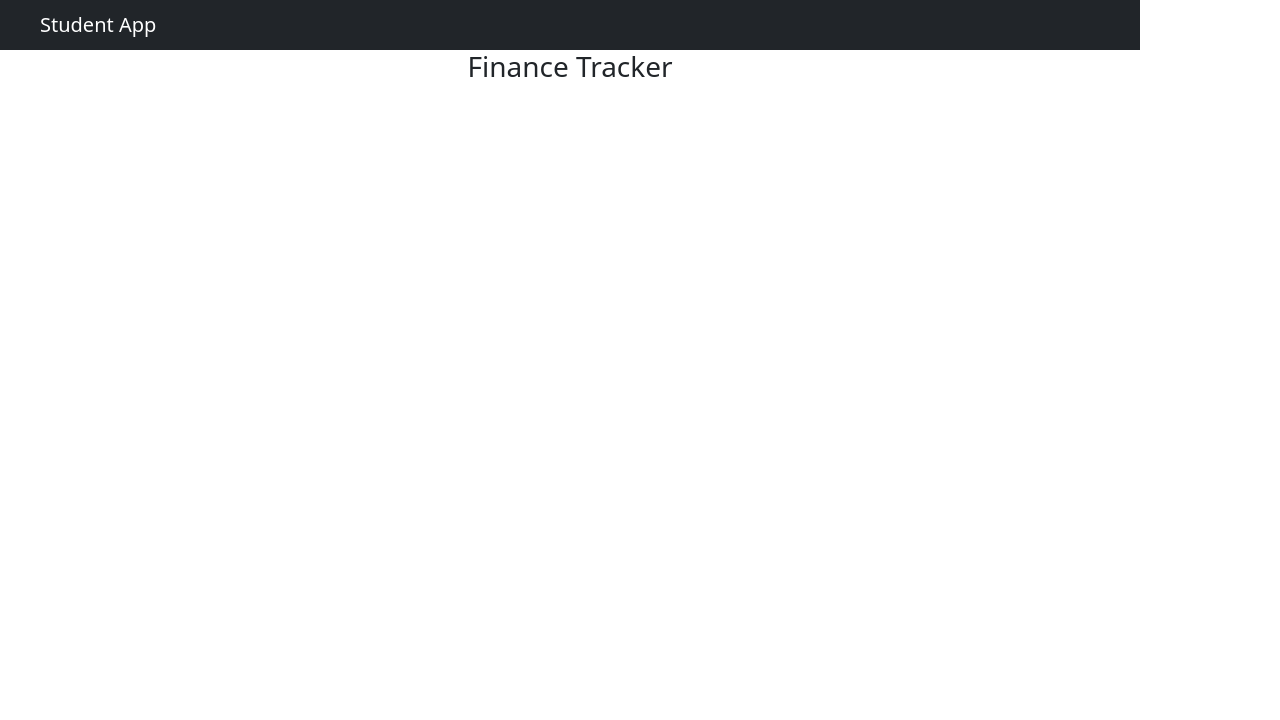
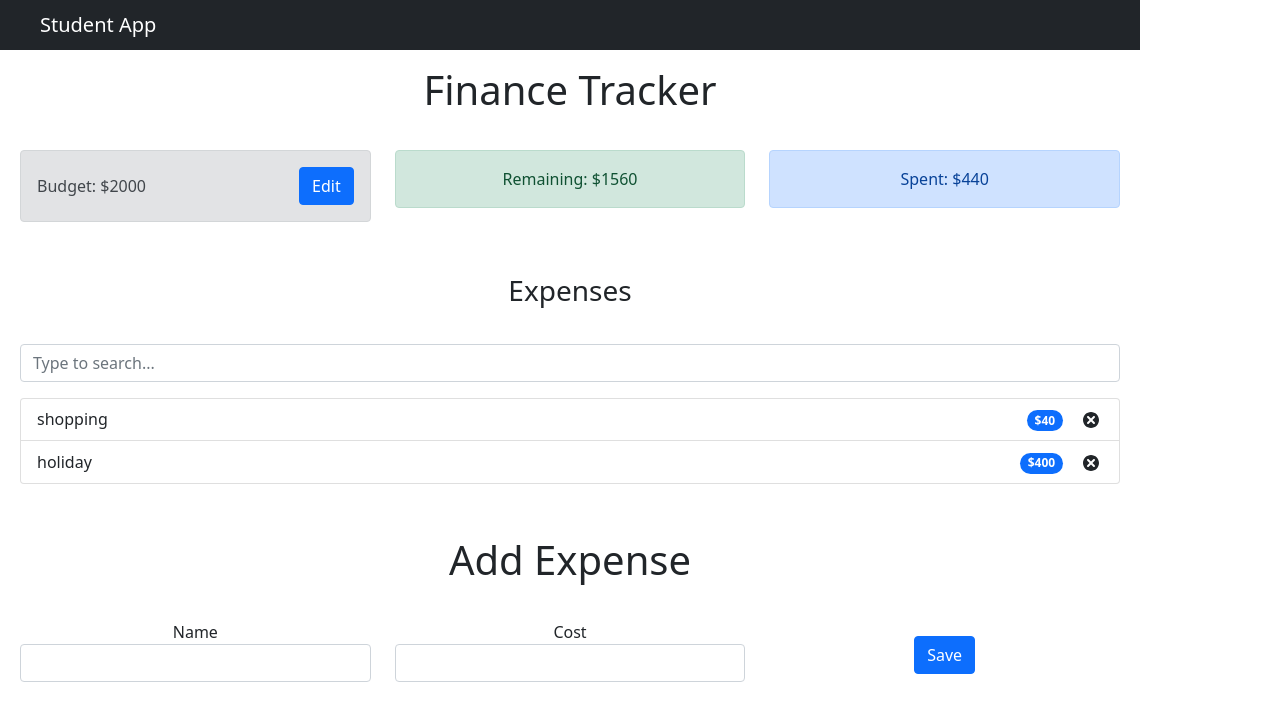
Before and after one commit to kshitijgaur02/HTF-student-app, a React (Create React App) app in the folder student-app/: page /FinanceTracker in a window 1280 px wide. Shown: the top 720 px of the page. Built offline with nearby package versions, Linux system fonts and the light colour scheme.

Commit message:
added finance tracker

```diff
--- a/student-app/package.json
+++ b/student-app/package.json
@@ -10,6 +10,7 @@
     "react": "^17.0.2",
     "react-bootstrap": "^2.0.0",
     "react-dom": "^17.0.2",
+    "react-icons": "^4.3.1",
     "react-router-dom": "^5.3.0",
     "react-scripts": "4.0.3",
     "web-vitals": "^1.1.2"
--- a/student-app/src/App.js
+++ b/student-app/src/App.js
@@ -10,6 +10,7 @@ import FinanceTracker from './component/FinanceTracker';
 import TaskTracker from './component/TaskTracker';
 import Schedule from './component/Schedule';
 import Welcome from './component/Welcome';
+
 
 function App() {
   return (
--- /dev/null
+++ b/student-app/src/component/AddExpenseForm.js
@@ -0,0 +1,59 @@
+import React, { useContext, useState } from "react";
+import { AppContext } from "../context/AppContext";
+import { v4 as uuidv4} from "uuid";
+
+const AddExpenseForm = () => {
+    const {dispatch} = useContext(AppContext)
+
+    const [name,setName] = useState('');
+    const [cost,setCost] = useState('');
+
+    const onSubmit = (event) => {
+        event.preventDefault();
+
+        const expense = {
+            id: uuidv4(),
+            name: name,
+            cost: parseInt(cost),
+        }
+
+        dispatch({
+            type: 'ADD_EXPENSE',
+            payload: expense,
+        })
+    };
+
+    return(
+        <form action="" onSubmit={onSubmit}>
+            <div className="row">
+                <div className='col-sm'>
+                    <label for="name">Name</label>
+                    <input
+                        required='required'
+                        type="text"
+                        className='form-control'
+                        id="name"
+                        value={name}
+                        onChange={(event) => setName(event.target.value)}
+                    />
+                </div>
+                <div className='col-sm'>
+                    <label for="cost">Cost</label>
+                    <input
+                        required='required'
+                        type="text"
+                        className='form-control'
+                        id='cost'
+                        value={cost}
+                        onChange={(event) => setCost(event.target.value)}
+                    />
+                </div>
+                <div className='col-sm mt-3'>
+                    <button type='submit' className='btn btn-primary '>Save</button>
+                </div>
+            </div>
+        </form>
+    )
+}
+
+export default AddExpenseForm;
--- /dev/null
+++ b/student-app/src/component/Budget.js
@@ -0,0 +1,34 @@
+import React, { useState, useContext } from 'react';
+import ViewBudget from './ViewBudget';
+import EditBudget from './EditBudget';
+import { AppContext } from '../context/AppContext';
+
+const Budget = () => {
+	const { budget, dispatch } = useContext(AppContext);
+	const [isEditing, setIsEditing] = useState(false);
+
+	const handleEditClick = () => {
+		setIsEditing(true);
+	};
+
+	const handleSaveClick = (value) => {
+		dispatch({
+			type: 'SET_BUDGET',
+			payload: value,
+		});
+		setIsEditing(false);
+	};
+
+	return (
+		<div class='alert alert-secondary p-3 d-flex align-items-center justify-content-between'>
+			{isEditing ? (
+				<EditBudget handleSaveClick={handleSaveClick} budget={budget} />
+			) : (
+				// For part 1 render component inline rather than create a seperate one
+				<ViewBudget handleEditClick={handleEditClick} budget={budget} />
+			)}
+		</div>
+	);
+};
+
+export default Budget;
--- /dev/null
+++ b/student-app/src/component/EditBudget.js
@@ -0,0 +1,26 @@
+import React, { useState } from 'react';
+
+const EditBudget = (props) => {
+	const [value, setValue] = useState(props.budget);
+	return (
+		<>
+			<input
+				required='required'
+				type='number'
+				class='form-control mr-3'
+				id='name'
+				value={value}
+				onChange={(event) => setValue(event.target.value)}
+			/>
+			<button
+				type='button'
+				class='btn btn-primary'
+				onClick={() => props.handleSaveClick(value)}
+			>
+				Save
+			</button>
+		</>
+	);
+};
+
+export default EditBudget;
--- /dev/null
+++ b/student-app/src/component/ExpenseItem.js
@@ -0,0 +1,30 @@
+import React from "react";
+import {TiDelete} from 'react-icons/ti';
+import {Badge} from 'react-bootstrap';
+import { useContext } from "react";
+import { AppContext } from "../context/AppContext";
+
+const ExpenseItem = (props) =>{
+    const { dispatch } = useContext(AppContext);
+
+    const handleDeleteExpense = () => {
+        dispatch ({
+            type: 'DELETE_EXPENSE' ,
+            payload: props.id,
+        })
+    }
+
+    return(
+        <li className='list-group-item d-flex justify-content-between align-items-center'>
+            {props.name}
+            <div>
+                <span className='me-3'>
+                    <Badge pill bg="primary">${props.cost}</Badge>
+                </span>
+                <TiDelete size='1.5em' onClick={handleDeleteExpense}></TiDelete>
+            </div>
+        </li>
+    );
+};
+
+export default ExpenseItem;
--- /dev/null
+++ b/student-app/src/component/ExpenseList.js
@@ -0,0 +1,42 @@
+import React, { useContext, useState, useEffect } from 'react';
+import ExpenseItem from './ExpenseItem';
+import { AppContext } from '../context/AppContext';
+
+const ExpenseList = () => {
+	const { expenses } = useContext(AppContext);
+
+	const [filteredExpenses, setfilteredExpenses] = useState(expenses || []);
+
+	useEffect(() => {
+		setfilteredExpenses(expenses);
+	}, [expenses]);
+
+	const handleChange = (event) => {
+		const searchResults = expenses.filter((filteredExpense) =>
+			filteredExpense.name.toLowerCase().includes(event.target.value)
+		);
+		setfilteredExpenses(searchResults);
+	};
+
+	return (
+		<>
+			<input
+				type='text'
+				class='form-control mb-2 mr-sm-2'
+				placeholder='Type to search...'
+				onChange={handleChange}
+			/>
+			<ul class='list-group mt-3 mb-3'>
+				{filteredExpenses.map((expense) => (
+					<ExpenseItem
+						id={expense.id}
+						name={expense.name}
+						cost={expense.cost}
+					/>
+				))}
+			</ul>
+		</>
+	);
+};
+
+export default ExpenseList;
--- /dev/null
+++ b/student-app/src/component/ExpenseTotal.js
@@ -0,0 +1,18 @@
+import React, {useContext} from "react";
+import { AppContext } from "../context/AppContext";
+
+const ExpenseTotal = () =>{
+    const {expenses} = useContext(AppContext);
+
+    const totalExpenses = expenses.reduce((total, item) => {
+        return( total += item.cost);
+    }, 0)
+
+    return(
+        <div className='alert alert-primary'>
+            <span>Spent: ${totalExpenses}</span>
+        </div>
+    );
+};
+
+export default ExpenseTotal;
--- a/student-app/src/component/FinanceTracker.js
+++ b/student-app/src/component/FinanceTracker.js
@@ -1,13 +1,44 @@
-import React from 'react';
-import 'bootstrap/dist/css/bootstrap.min.css'
+import React from "react";
+import 'bootstrap/dist/css/bootstrap.min.css';
+import Budget from "./Budget";
+import Remaining from "./Remaining";
+import ExpenseTotal from "./ExpenseTotal";
+import ExpenseList from "./ExpenseList";
+import AddExpenseForm from "./AddExpenseForm";
+import { AppProvider } from "../context/AppContext";
 
 
 
 function FinanceTracker() {
   return (
-    <nav>
-        <h3>Finance Tracker</h3>
-    </nav>
+    <AppProvider>
+      <div className='container'>
+        <h1 className='mt-3'>Finance Tracker</h1>
+        <div className='row mt-3'>
+          <div className='col-sm'>
+            <Budget />
+          </div>
+          <div className='col-sm'>
+            <Remaining />
+          </div>
+          <div className='col-sm'>
+            <ExpenseTotal />
+          </div>
+        </div>
+        <h3 className='mt-3'>Expenses</h3>
+        <div className='row mt-3'>
+          <div className='col-sm'>
+            <ExpenseList />
+          </div>
+        </div>
+        <h1 className='mt-3'>Add Expense</h1>
+        <div className='mt-3'>
+          <div className='col-sm'>
+            <AddExpenseForm />
+          </div>
+        </div>
+      </div>
+    </AppProvider>
   )
 }
 
--- /dev/null
+++ b/student-app/src/component/Remaining.js
@@ -0,0 +1,19 @@
+import React, { useContext } from "react";
+import { AppContext } from "../context/AppContext";
+
+const Remaining = () => {
+    const {expenses, budget} = useContext(AppContext);
+    const totalExpenses = expenses.reduce((total, item) => {
+        return(total = total + item.cost);
+    }, 0)
+
+    const alertType = totalExpenses > budget ? 'alert-danger' : 'alert-success'
+
+    return(
+        <div className={`alert ${alertType}`}>
+            <span>Remaining: ${budget - totalExpenses}</span>
+        </div>
+    );
+};
+
+export default Remaining;
--- /dev/null
+++ b/student-app/src/component/ViewBudget.js
@@ -0,0 +1,14 @@
+import React from 'react';
+
+const ViewBudget = (props) => {
+	return (
+		<>
+			<span>Budget: ${props.budget}</span>
+			<button type='button' class='btn btn-primary' onClick={props.handleEditClick}>
+				Edit
+			</button>
+		</>
+	);
+};
+
+export default ViewBudget;
--- /dev/null
+++ b/student-app/src/context/AppContext.js
@@ -0,0 +1,51 @@
+import { createContext, useReducer } from "react";
+
+
+const AppReducer = (state, action) =>{
+    switch(action.type){
+        case 'ADD_EXPENSE':
+            return{
+                ...state,
+                expenses: [...state.expenses, action.payload]
+            };
+
+        case 'DELETE_EXPENSE':
+            return{
+                ...state,
+                expenses: state.expenses.filter(
+                    (expense) => expense.id !== action.payload
+                ),
+            };
+
+        case 'SET_BUDGET':
+            return {
+                ...state,
+                budget: action.payload,
+            };
+
+        default:
+            return state;
+    }
+}
+
+const initialState = {
+    budget: 2000,
+    expenses: [
+        {id: 12, name:'shopping', cost: 40},
+        {id: 13, name:'holiday', cost: 400},
+    ],
+};
+
+export const AppContext = createContext();
+
+export const AppProvider = (props) => {
+    const [state, dispatch] = useReducer(AppReducer, initialState);
+
+    return(<AppContext.Provider value={{
+        budget: state.budget,
+        expenses: state.expenses,
+        dispatch,
+    }}>
+        {props.children}
+    </AppContext.Provider>)
+}
```
Also changed, not shown: 1 other file (tests, documents, lock files or other folders).
